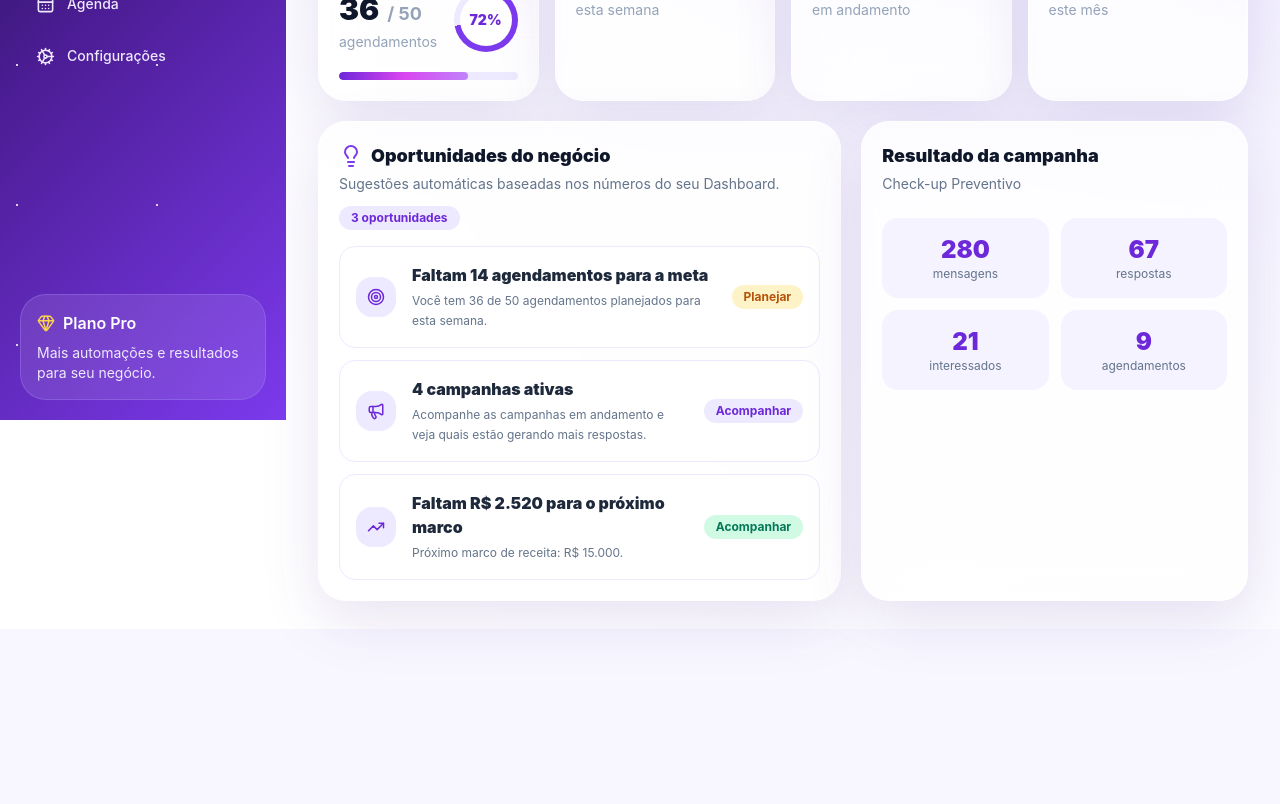
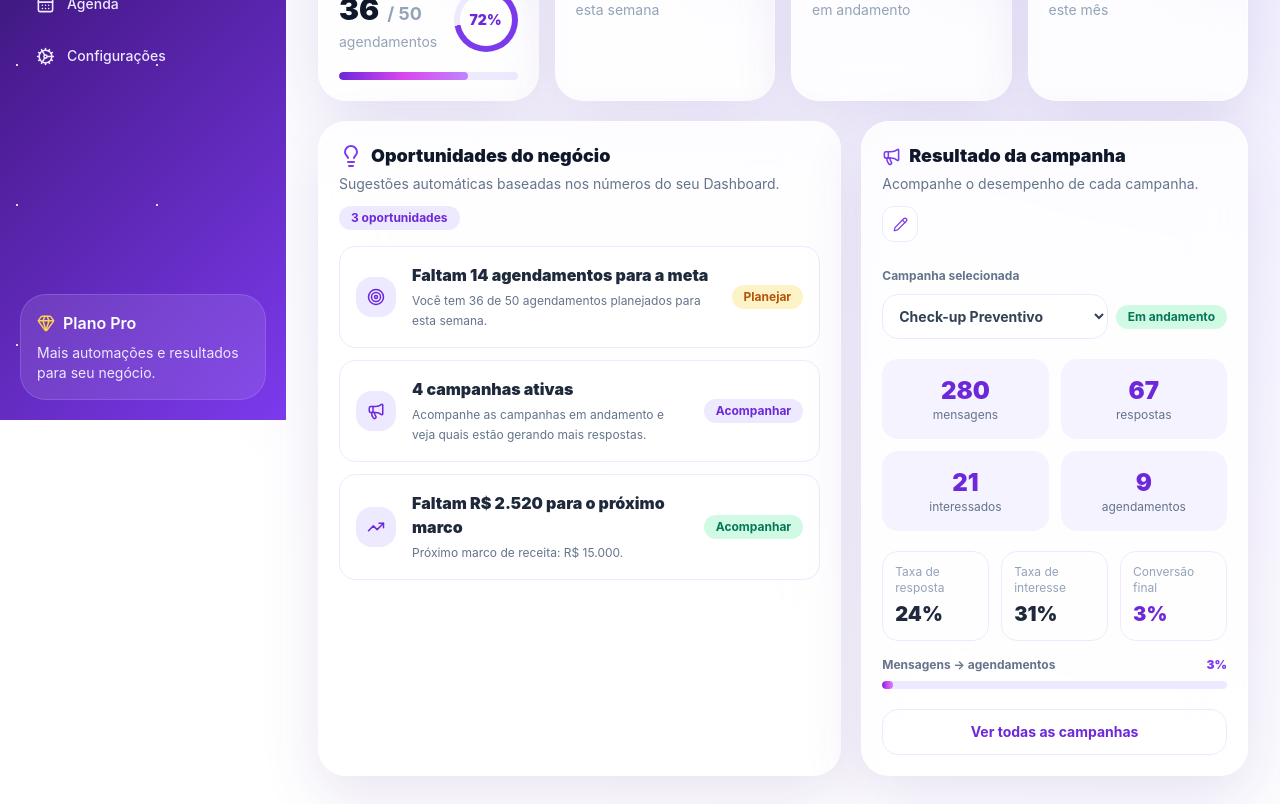
Before and after one commit to PedroH6/PHX, a React (Vite) app: page /dashboard in a window 1280 px wide. Shown: the part 380-1184 px from the top of the page. Before the commit the page ends 1009 px from the top, so only its background shows below. Built offline with nearby package versions, Linux system fonts and the light colour scheme.

Commit message:
feat: make campaign results dynamic

```diff
--- a/src/pages/Dashboard.jsx
+++ b/src/pages/Dashboard.jsx
@@ -14,6 +14,7 @@ import {
   X,
 } from 'lucide-react'
 import { PageHeading, StatusPill } from '../components/UI'
+import { campaigns } from '../data/appData'
 
 const DEFAULT_WEEKLY_GOAL = 50
 const DEFAULT_APPOINTMENTS = 36
@@ -325,6 +326,292 @@ function WeeklyGoalCard({ appointments, goal, setGoal }) {
   )
 }
 
+
+function getDefaultCampaignPerformance() {
+  return campaigns.reduce((result, campaign) => {
+    result[campaign.id] = {
+      messages: campaign.metrics?.messages ?? 0,
+      responses: campaign.metrics?.responses ?? 0,
+      interested: campaign.metrics?.interested ?? 0,
+      appointments: campaign.metrics?.appointments ?? 0,
+    }
+    return result
+  }, {})
+}
+
+function loadCampaignPerformance() {
+  const defaults = getDefaultCampaignPerformance()
+
+  try {
+    const saved = JSON.parse(
+      localStorage.getItem('phx-campaign-performance') || '{}',
+    )
+
+    return campaigns.reduce((result, campaign) => {
+      result[campaign.id] = {
+        ...defaults[campaign.id],
+        ...(saved[campaign.id] || {}),
+      }
+      return result
+    }, {})
+  } catch {
+    return defaults
+  }
+}
+
+function normalizeCampaignMetrics(metrics) {
+  const messages = clampNumber(metrics.messages, 0, 999999, 0)
+  const responses = clampNumber(metrics.responses, 0, messages, 0)
+  const interested = clampNumber(metrics.interested, 0, responses, 0)
+  const appointments = clampNumber(metrics.appointments, 0, interested, 0)
+
+  return { messages, responses, interested, appointments }
+}
+
+function CampaignResultCard({
+  selectedCampaignId,
+  setSelectedCampaignId,
+  performance,
+  setPerformance,
+  onOpenCampaigns,
+}) {
+  const selectedCampaign =
+    campaigns.find((campaign) => campaign.id === selectedCampaignId) ||
+    campaigns[0]
+
+  const metrics =
+    performance[selectedCampaign?.id] ||
+    selectedCampaign?.metrics || {
+      messages: 0,
+      responses: 0,
+      interested: 0,
+      appointments: 0,
+    }
+
+  const [editing, setEditing] = useState(false)
+  const [draft, setDraft] = useState(metrics)
+
+  useEffect(() => {
+    setDraft(metrics)
+    setEditing(false)
+  }, [selectedCampaignId])
+
+  useEffect(() => {
+    if (!editing) setDraft(metrics)
+  }, [editing, metrics])
+
+  const responseRate =
+    metrics.messages > 0
+      ? Math.round((metrics.responses / metrics.messages) * 100)
+      : 0
+
+  const conversionRate =
+    metrics.messages > 0
+      ? Math.round((metrics.appointments / metrics.messages) * 100)
+      : 0
+
+  const interestRate =
+    metrics.responses > 0
+      ? Math.round((metrics.interested / metrics.responses) * 100)
+      : 0
+
+  const updateDraft = (field, value) => {
+    setDraft((current) => ({ ...current, [field]: value }))
+  }
+
+  const saveMetrics = () => {
+    const normalized = normalizeCampaignMetrics(draft)
+
+    setPerformance((current) => ({
+      ...current,
+      [selectedCampaign.id]: normalized,
+    }))
+    setDraft(normalized)
+    setEditing(false)
+  }
+
+  const cancelEditing = () => {
+    setDraft(metrics)
+    setEditing(false)
+  }
+
+  if (!selectedCampaign) return null
+
+  return (
+    <div className="glass-card p-5">
+      <div className="flex flex-wrap items-start justify-between gap-3">
+        <div>
+          <div className="flex items-center gap-2">
+            <Megaphone className="text-violet-600" size={19} />
+            <h2 className="text-lg font-black">Resultado da campanha</h2>
+          </div>
+          <p className="mt-1 text-sm text-slate-500">
+            Acompanhe o desempenho de cada campanha.
+          </p>
+        </div>
+
+        {!editing ? (
+          <button
+            type="button"
+            onClick={() => setEditing(true)}
+            className="grid h-9 w-9 place-items-center rounded-xl border border-violet-100 bg-white text-violet-600 transition hover:bg-violet-50"
+            aria-label="Editar resultados da campanha"
+            title="Editar resultados"
+          >
+            <Pencil size={15} />
+          </button>
+        ) : (
+          <button
+            type="button"
+            onClick={cancelEditing}
+            className="grid h-9 w-9 place-items-center rounded-xl border border-violet-100 bg-white text-slate-400 transition hover:bg-slate-50"
+            aria-label="Cancelar edição"
+          >
+            <X size={15} />
+          </button>
+        )}
+      </div>
+
+      <div className="mt-5">
+        <label className="text-xs font-bold text-slate-500">
+          Campanha selecionada
+        </label>
+        <div className="mt-2 flex flex-col gap-2 sm:flex-row sm:items-center">
+          <select
+            value={selectedCampaign.id}
+            onChange={(event) => setSelectedCampaignId(event.target.value)}
+            className="min-w-0 flex-1 rounded-2xl border border-violet-100 bg-white px-3 py-3 text-sm font-bold text-slate-700 outline-none transition focus:border-violet-300 focus:ring-2 focus:ring-violet-200"
+          >
+            {campaigns.map((campaign) => (
+              <option key={campaign.id} value={campaign.id}>
+                {campaign.name}
+              </option>
+            ))}
+          </select>
+
+          <StatusPill tone={selectedCampaign.tone}>
+            {selectedCampaign.status}
+          </StatusPill>
+        </div>
+      </div>
+
+      {!editing ? (
+        <>
+          <div className="mt-5 grid grid-cols-2 gap-3">
+            {[
+              [metrics.messages, 'mensagens'],
+              [metrics.responses, 'respostas'],
+              [metrics.interested, 'interessados'],
+              [metrics.appointments, 'agendamentos'],
+            ].map(([value, label]) => (
+              <div
+                key={label}
+                className="rounded-2xl bg-violet-50 p-4 text-center"
+              >
+                <div className="text-2xl font-black text-violet-700">
+                  {value}
+                </div>
+                <div className="text-xs text-slate-500">{label}</div>
+              </div>
+            ))}
+          </div>
+
+          <div className="mt-5 grid gap-3 sm:grid-cols-3">
+            <div className="rounded-2xl border border-violet-100 p-3">
+              <div className="text-xs text-slate-400">Taxa de resposta</div>
+              <div className="mt-1 text-xl font-black text-slate-800">
+                {responseRate}%
+              </div>
+            </div>
+
+            <div className="rounded-2xl border border-violet-100 p-3">
+              <div className="text-xs text-slate-400">Taxa de interesse</div>
+              <div className="mt-1 text-xl font-black text-slate-800">
+                {interestRate}%
+              </div>
+            </div>
+
+            <div className="rounded-2xl border border-violet-100 p-3">
+              <div className="text-xs text-slate-400">Conversão final</div>
+              <div className="mt-1 text-xl font-black text-violet-700">
+                {conversionRate}%
+              </div>
+            </div>
+          </div>
+
+          <div className="mt-4">
+            <div className="mb-2 flex items-center justify-between text-xs">
+              <span className="font-bold text-slate-500">
+                Mensagens → agendamentos
+              </span>
+              <span className="font-black text-violet-600">
+                {conversionRate}%
+              </span>
+            </div>
+            <div className="h-2 overflow-hidden rounded-full bg-violet-100">
+              <div
+                className="h-full rounded-full bg-gradient-to-r from-violet-700 via-fuchsia-500 to-purple-400 transition-all duration-500"
+                style={{ width: `${Math.min(100, conversionRate)}%` }}
+              />
+            </div>
+          </div>
+        </>
+      ) : (
+        <div className="mt-5 rounded-[22px] border border-violet-100 bg-violet-50/60 p-4">
+          <div className="text-sm font-black text-slate-800">
+            Atualizar resultados
+          </div>
+          <p className="mt-1 text-xs leading-5 text-slate-500">
+            Os números seguem o funil: mensagens, respostas, interessados e
+            agendamentos.
+          </p>
+
+          <div className="mt-4 grid grid-cols-2 gap-3">
+            {[
+              ['messages', 'Mensagens'],
+              ['responses', 'Respostas'],
+              ['interested', 'Interessados'],
+              ['appointments', 'Agendamentos'],
+            ].map(([field, label]) => (
+              <label key={field} className="block">
+                <span className="mb-1.5 block text-xs font-bold text-slate-500">
+                  {label}
+                </span>
+                <input
+                  type="number"
+                  min="0"
+                  value={draft[field]}
+                  onChange={(event) =>
+                    updateDraft(field, event.target.value)
+                  }
+                  className="w-full rounded-xl border border-violet-100 bg-white px-3 py-2.5 text-center font-black text-slate-800 outline-none transition focus:border-violet-300 focus:ring-2 focus:ring-violet-200"
+                />
+              </label>
+            ))}
+          </div>
+
+          <button
+            type="button"
+            onClick={saveMetrics}
+            className="gradient-button mt-4 w-full"
+          >
+            <Check size={17} />
+            Salvar resultados
+          </button>
+        </div>
+      )}
+
+      <button
+        type="button"
+        onClick={onOpenCampaigns}
+        className="mt-5 w-full rounded-2xl border border-violet-100 px-4 py-3 text-sm font-bold text-violet-700 transition hover:bg-violet-50"
+      >
+        Ver todas as campanhas
+      </button>
+    </div>
+  )
+}
+
 function OpportunityCard({ opportunity, onOpen }) {
   const Icon = opportunity.icon
 
@@ -376,6 +663,27 @@ export default function Dashboard() {
     DEFAULT_REVENUE,
     { min: 0, max: 99999999 },
   )
+
+  const [selectedCampaignId, setSelectedCampaignId] = useState(
+    () =>
+      localStorage.getItem('phx-dashboard-campaign') ||
+      campaigns[0]?.id ||
+      '',
+  )
+  const [campaignPerformance, setCampaignPerformance] = useState(
+    loadCampaignPerformance,
+  )
+
+  useEffect(() => {
+    localStorage.setItem('phx-dashboard-campaign', selectedCampaignId)
+  }, [selectedCampaignId])
+
+  useEffect(() => {
+    localStorage.setItem(
+      'phx-campaign-performance',
+      JSON.stringify(campaignPerformance),
+    )
+  }, [campaignPerformance])
 
   const opportunities = useMemo(() => {
     const items = []
@@ -452,13 +760,6 @@ export default function Dashboard() {
 
     return items
   }, [activeCampaigns, appointments, goal, revenue])
-
-  const campaignResults = [
-    ['280', 'mensagens'],
-    ['67', 'respostas'],
-    ['21', 'interessados'],
-    ['9', 'agendamentos'],
-  ]
 
   return (
     <div>
@@ -552,22 +853,13 @@ export default function Dashboard() {
           </div>
         </div>
 
-        <div className="glass-card p-5">
-          <h2 className="text-lg font-black">Resultado da campanha</h2>
-          <p className="mt-1 text-sm text-slate-500">Check-up Preventivo</p>
-
-          <div className="mt-6 grid grid-cols-2 gap-3">
-            {campaignResults.map(([value, label]) => (
-              <div
-                key={label}
-                className="rounded-2xl bg-violet-50 p-4 text-center"
-              >
-                <div className="text-2xl font-black text-violet-700">{value}</div>
-                <div className="text-xs text-slate-500">{label}</div>
-              </div>
-            ))}
-          </div>
-        </div>
+        <CampaignResultCard
+          selectedCampaignId={selectedCampaignId}
+          setSelectedCampaignId={setSelectedCampaignId}
+          performance={campaignPerformance}
+          setPerformance={setCampaignPerformance}
+          onOpenCampaigns={() => navigate('/campanhas')}
+        />
       </section>
     </div>
   )
```
